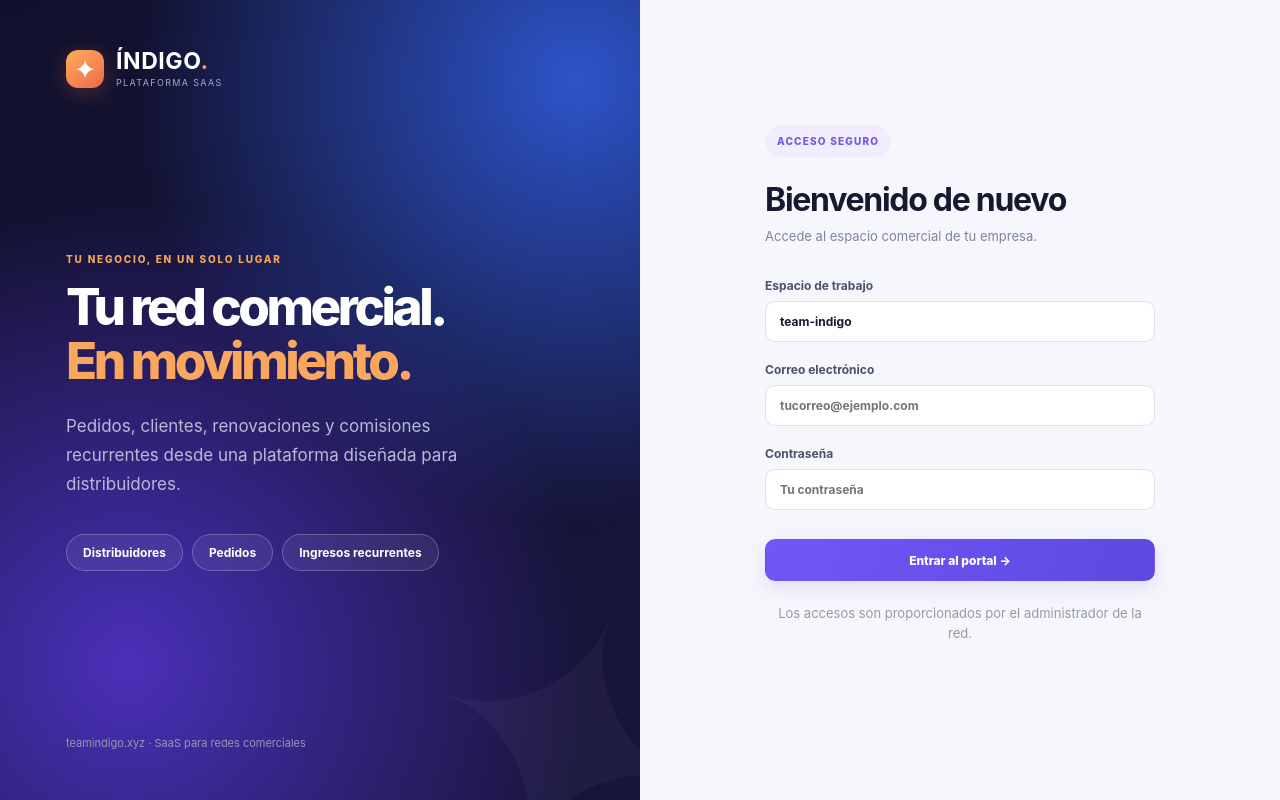
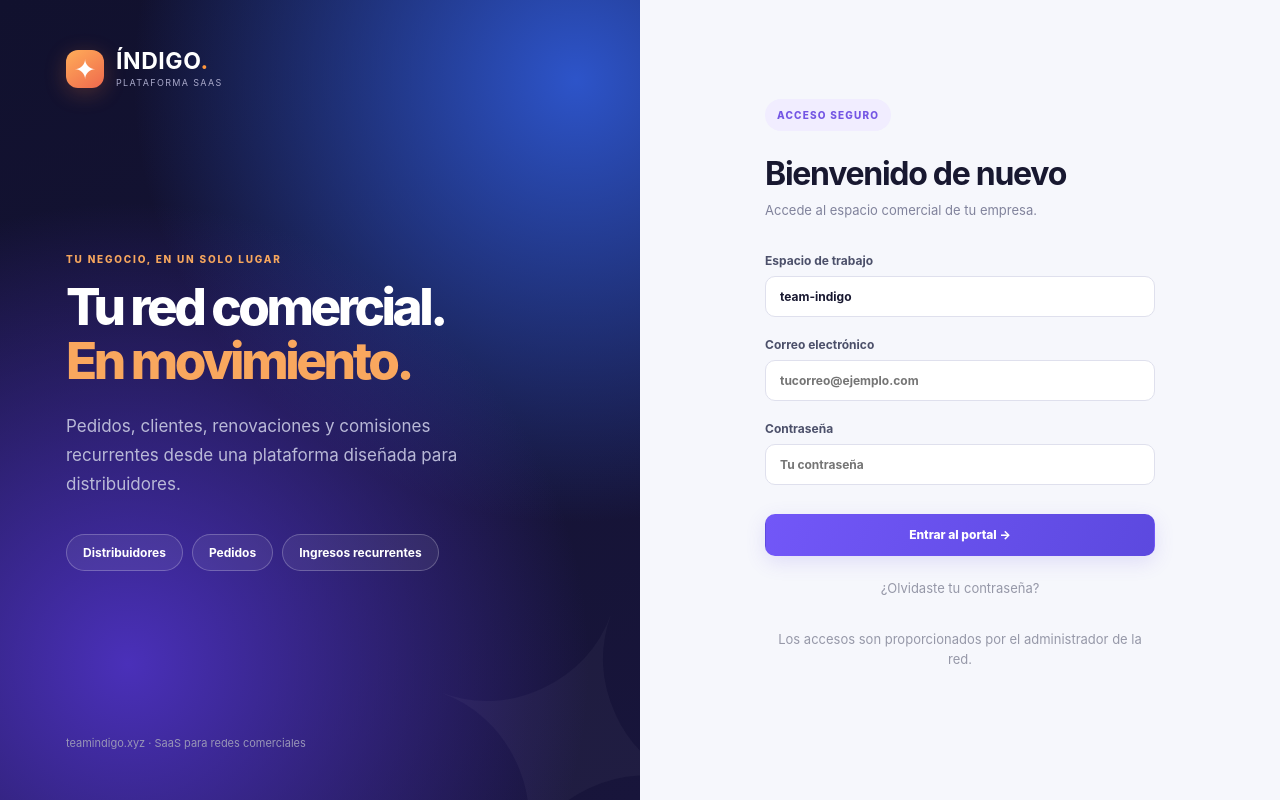
Before and after one commit to Alianza-Indigo/teamsaas, a FastAPI app: page /ingresar in a window 1280 px wide. Run offline with FastAPI, Linux system fonts and the light colour scheme.

Commit message:
Add forgot password link on login

```diff
--- a/app/templates/login.html
+++ b/app/templates/login.html
@@ -1,5 +1,5 @@
 {% extends 'base.html' %}{% block title %}Acceso{% endblock %}
 {% block public_body %}
 <div class="auth-layout"><div class="auth-promo"><div class="brand promo-brand"><span class="brand-mark">✦</span><div><strong>ÍNDIGO<span class="brand-accent">.</span></strong><small>PLATAFORMA SAAS</small></div></div><div class="promo-copy"><span class="eyebrow">TU NEGOCIO, EN UN SOLO LUGAR</span><h1>Tu red comercial.<br><em>En movimiento.</em></h1><p>Pedidos, clientes, renovaciones y comisiones recurrentes desde una plataforma diseñada para distribuidores.</p><div class="promo-tags"><span>Distribuidores</span><span>Pedidos</span><span>Ingresos recurrentes</span></div></div><div class="promo-bottom">teamindigo.xyz · SaaS para redes comerciales</div></div>
-<div class="auth-panel"><div class="login-card"><span class="pill">ACCESO SEGURO</span><h2>Bienvenido de nuevo</h2><p class="muted">Accede al espacio comercial de tu empresa.</p>{% if error %}<div class="alert error" role="alert">{{ error }}</div>{% endif %}<form method="post" action="/ingresar" class="stack"><input type="hidden" name="login_csrf" value="{{ login_csrf }}"><label>Espacio de trabajo<input name="workspace" maxlength="63" value="{{ workspace or 'team-indigo' }}" required autocapitalize="none" placeholder="team-indigo"></label><label>Correo electrónico<input type="email" name="email" autocomplete="username" required maxlength="254" placeholder="tucorreo@ejemplo.com"></label><label>Contraseña<input type="password" name="password" autocomplete="current-password" required placeholder="Tu contraseña"></label><button class="btn primary full" type="submit">Entrar al portal →</button></form><p class="form-foot">Los accesos son proporcionados por el administrador de la red.</p></div></div></div>
+<div class="auth-panel"><div class="login-card"><span class="pill">ACCESO SEGURO</span><h2>Bienvenido de nuevo</h2><p class="muted">Accede al espacio comercial de tu empresa.</p>{% if error %}<div class="alert error" role="alert">{{ error }}</div>{% endif %}<form method="post" action="/ingresar" class="stack"><input type="hidden" name="login_csrf" value="{{ login_csrf }}"><label>Espacio de trabajo<input name="workspace" maxlength="63" value="{{ workspace or 'team-indigo' }}" required autocapitalize="none" placeholder="team-indigo"></label><label>Correo electrónico<input type="email" name="email" autocomplete="username" required maxlength="254" placeholder="tucorreo@ejemplo.com"></label><label>Contraseña<input type="password" name="password" autocomplete="current-password" required placeholder="Tu contraseña"></label><button class="btn primary full" type="submit">Entrar al portal →</button></form><p class="form-foot"><a href="/recuperar-contrasena">¿Olvidaste tu contraseña?</a></p>{% if request.query_params.get('recuperada') %}<div class="alert success">Contraseña actualizada. Ya puedes ingresar.</div>{% endif %}<p class="form-foot">Los accesos son proporcionados por el administrador de la red.</p></div></div></div>
 {% endblock %}
```
